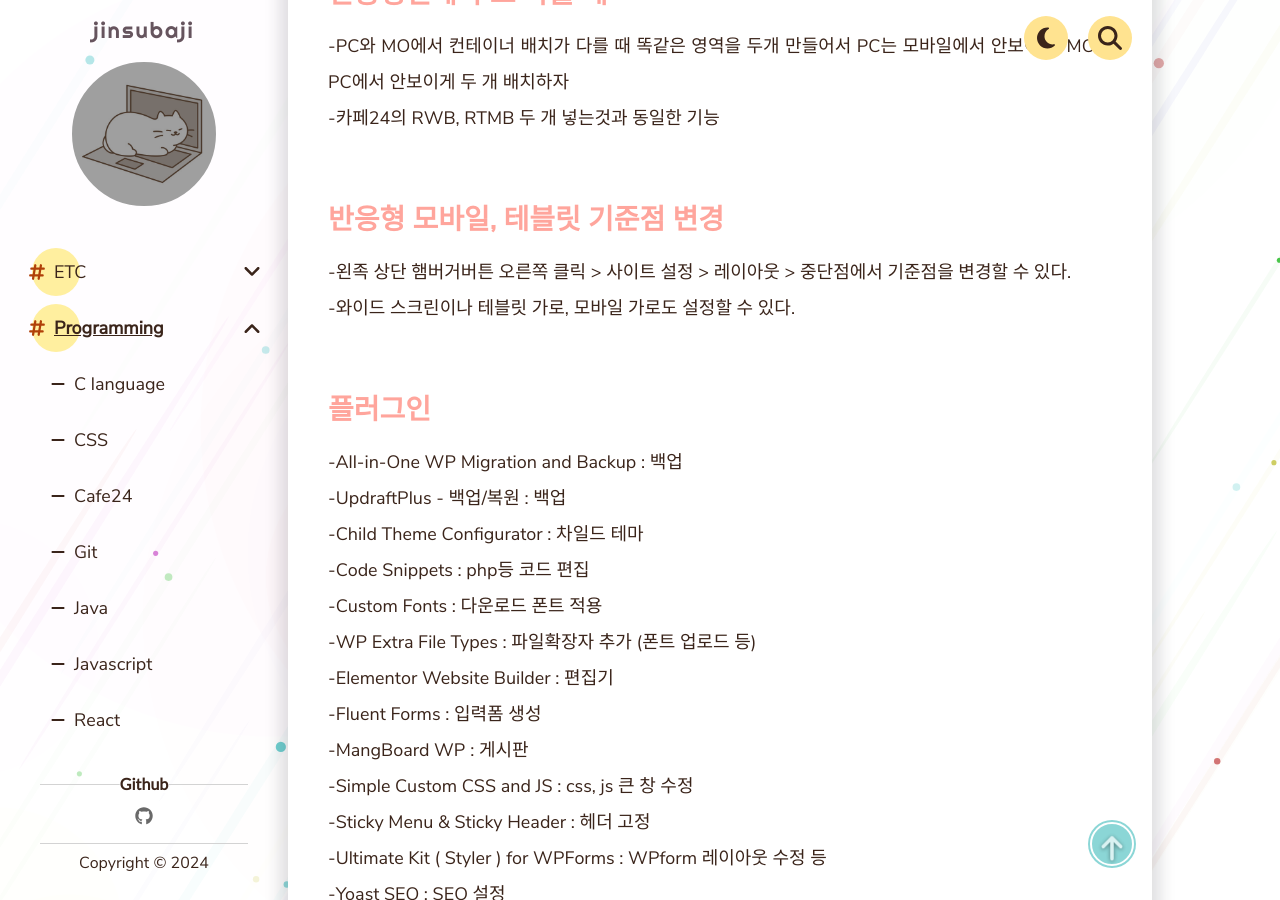
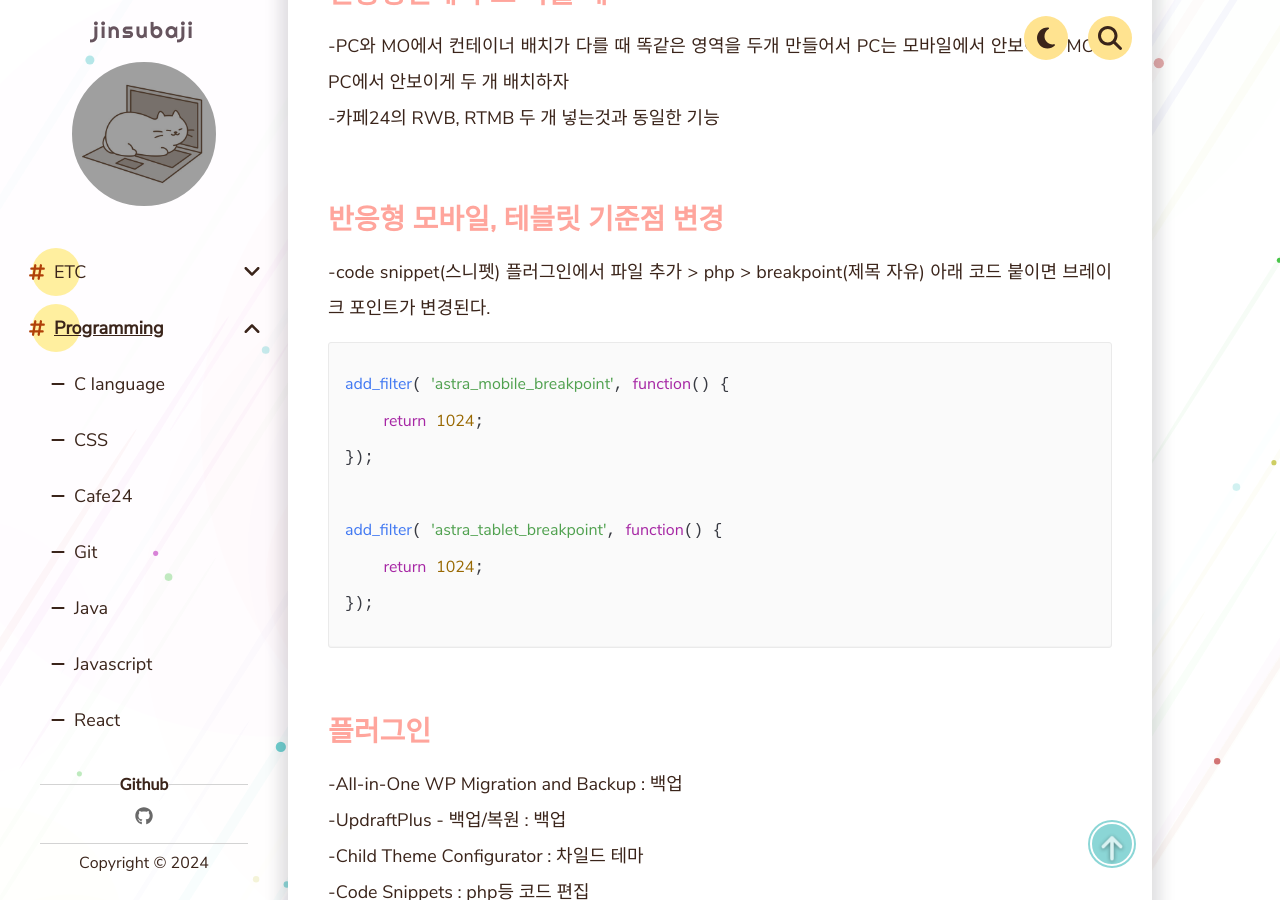
Before and after one commit to jinsu1/blog, a Jekyll site: the page built from _pages/Programming/Wordpress/Wordpress.md, in a window 1280 px wide and 900 px high, scrolled down 19506 px. Built offline with Jekyll 4.4.1, drawn with Linux system fonts in a browser that asks for light colours; comment, search, counter and statistics services are not loaded.

Commit message:
깃허브 계정변경 후 재업로드

````diff
--- a/_pages/Programming/Wordpress/Wordpress.md
+++ b/_pages/Programming/Wordpress/Wordpress.md
@@ -453,8 +453,20 @@ height="360px" tablet_height="250px" mobile_height="200px" style=""]
 -카페24의 RWB, RTMB 두 개 넣는것과 동일한 기능
 
 ## <span style="color:#ffa59c; font-weight:bold;">반응형 모바일, 테블릿 기준점 변경</span>
--왼족 상단 햄버거버튼 오른쪽 클릭 > 사이트 설정 > 레이아웃 > 중단점에서 기준점을 변경할 수 있다.
--와이드 스크린이나 테블릿 가로, 모바일 가로도 설정할 수 있다.
+-code snippet(스니펫) 플러그인에서 파일 추가 > php > breakpoint(제목 자유) 아래 코드 붙이면 브레이크 포인트가 변경된다.
+
+```php
+add_filter( 'astra_mobile_breakpoint', function() {
+    return 1024;
+});
+
+add_filter( 'astra_tablet_breakpoint', function() {
+    return 1024;
+});
+```
+<!--왼쪽 상단 햄버거버튼 오른쪽 클릭 > 사이트 설정 > 레이아웃 > 중단점에서 기준점을 변경할 수 있다.
+와이드 스크린이나 테블릿 가로, 모바일 가로도 설정할 수 있다.-->
+
 
 ## <span style="color:#ffa59c; font-weight:bold;">플러그인</span>
 -All-in-One WP Migration and Backup : 백업
````
